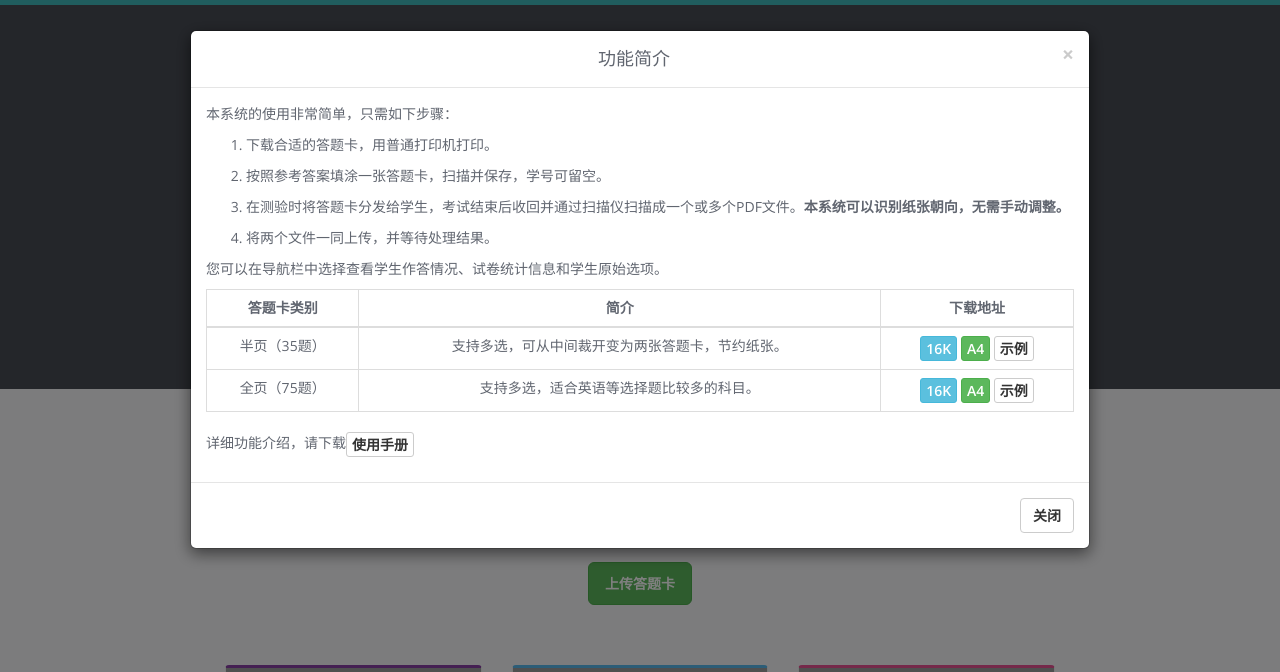
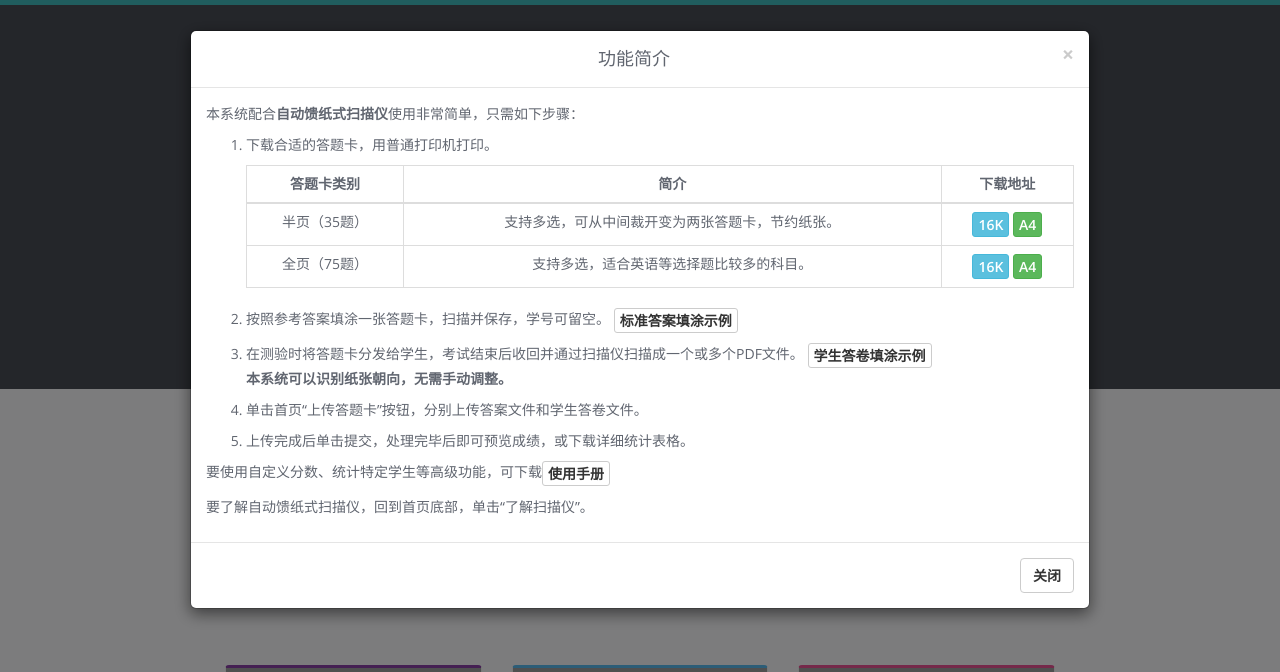
Before and after one commit to normanyahq/kejinyan, a Flask app: page / in a window 1280 px wide, after a click on "功能简介". Shown: the top 672 px of the page. Run offline with Flask 2, Linux system fonts and the light colour scheme; some libraries are stand-ins or nearby versions; grey boxes are pictures that could not be loaded.

Commit message:
better description

```diff
--- a/simple_web/templates/index.html
+++ b/simple_web/templates/index.html
@@ -176,14 +176,9 @@
                                 <h4 class="modal-title" id="myModalLabel">功能简介</h4>
                               </div>
                               <div class="modal-body">
-                                    <p class="text-left">本系统的使用非常简单，只需如下步骤：</p>
+                                    <p class="text-left">本系统配合<strong>自动馈纸式扫描仪</strong>使用非常简单，只需如下步骤：</p>
                                     <ol>
                                       <li><p class="text-left">下载合适的答题卡，用普通打印机打印。</p></li>
-                                      <li><p class="text-left">按照参考答案填涂一张答题卡，扫描并保存，学号可留空。</p></li>
-                                      <li><p class="text-left">在测验时将答题卡分发给学生，考试结束后收回并通过扫描仪扫描成一个或多个PDF文件。<strong>本系统可以识别纸张朝向，无需手动调整。</strong></p></li>
-                                      <li><p class="text-left">将两个文件一同上传，并等待处理结果。</p></li>
-                                    </ol>
-                                    <p class="text-left">您可以在导航栏中选择查看学生作答情况、试卷统计信息和学生原始选项。</p>
                                       <table class="table table-bordered">
                                           <thead>
                                               <tr>
@@ -199,7 +194,7 @@
                                                   <td>
                                                       <a href="/static/half_16k.pdf" target="_blank" role="button" class="btn btn-info btn-xs">16K</a>
                                                       <a href="/static/half_a4.pdf" target="_blank" role="button" class="btn btn-success btn-xs">A4</a>
-                                                    <a href="/static/half_standard.pdf" target="_blank" role="button" class="btn btn-default btn-xs">示例</a>
+
                                                   </td>
                                               </tr>
                                               <tr>
@@ -208,7 +203,6 @@
                                                   <td>
                                                       <a href="/static/full_16k.pdf" target="_blank" role="button" class="btn btn-info btn-xs">16K</a>
                                                       <a href="/static/full_a4.pdf" target="_blank" role="button" class="btn btn-success btn-xs">A4</a>
-                                                    <a href="/static/full_standard.pdf" target="_blank" role="button" class="btn btn-default btn-xs">示例</a>
                                                   </td>
                                               </tr>
                                               <!--
@@ -226,7 +220,25 @@
                                           </tbody>
 
                                       </table>
-                                    <p class="text-left">详细功能介绍，请下载<a href="/static/manual.pdf" class="btn btn-default btn-xs">使用手册</a></p>
+
+                                      <li>
+                                        <p class="text-left">
+                                          按照参考答案填涂一张答题卡，扫描并保存，学号可留空。
+                                          <a href="/static/half_standard.pdf" target="_blank" role="button" class="btn btn-default btn-xs">标准答案填涂示例</a>
+                                        </p>
+                                      </li>
+
+                                      <li><p class="text-left">在测验时将答题卡分发给学生，考试结束后收回并通过扫描仪扫描成一个或多个PDF文件。
+                                        <a href="/static/half_example.pdf" target="_blank" role="button" class="btn btn-default btn-xs">学生答卷填涂示例</a>
+                                        <br/>
+                                        <strong>本系统可以识别纸张朝向，无需手动调整。</strong></p></li>
+                                      <li><p class="text-left">单击首页“上传答题卡”按钮，分别上传答案文件和学生答卷文件。</p></li>
+                                      <li>
+                                        <p class="text-left">上传完成后单击提交，处理完毕后即可预览成绩，或下载详细统计表格。</p>
+                                      </li>
+                                    </ol>
+                                    <p class="text-left">要使用自定义分数、统计特定学生等高级功能，可下载<a href="/static/manual.pdf" class="btn btn-default btn-xs">使用手册</a></p>
+                                    <p class="text-left">要了解自动馈纸式扫描仪，回到首页底部，单击“了解扫描仪”。</p>
 
                               </div>
                               <div class="modal-footer">
```
Lines whose indentation alone changed are shown as unchanged.
